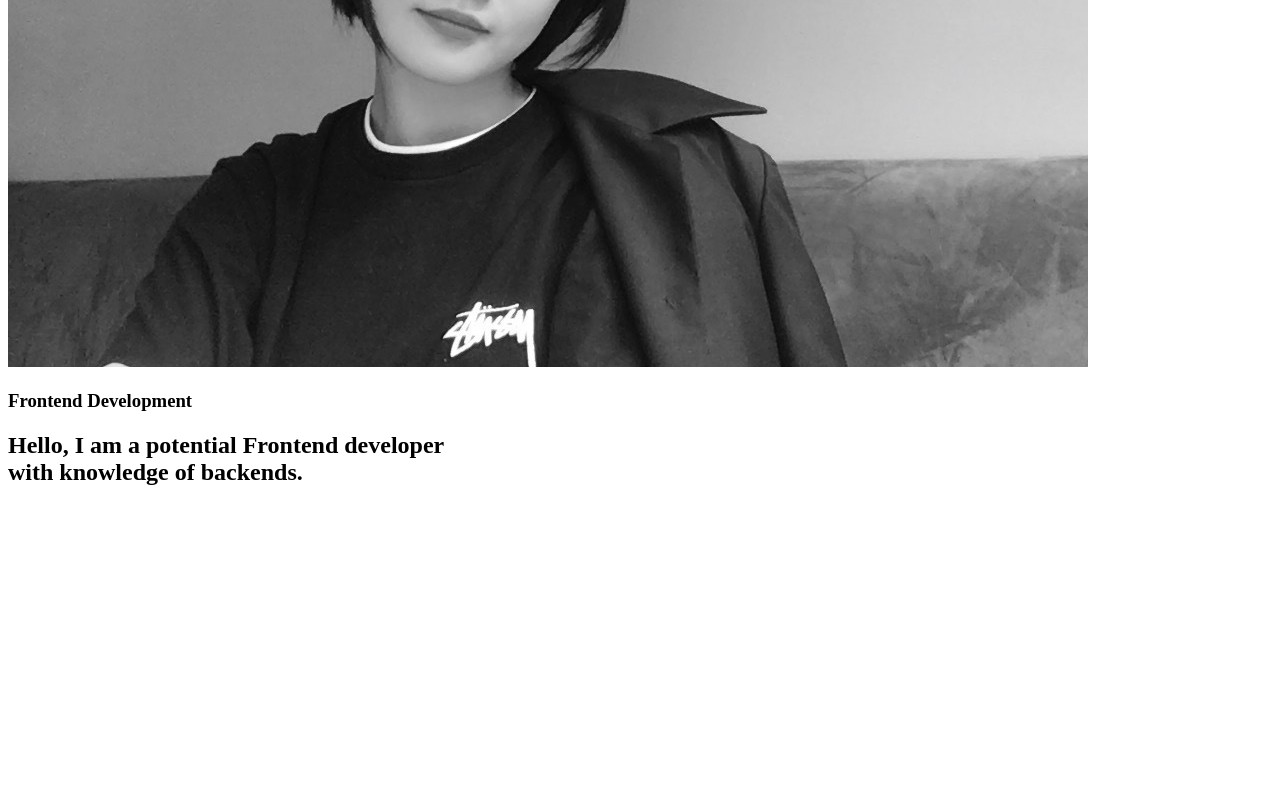
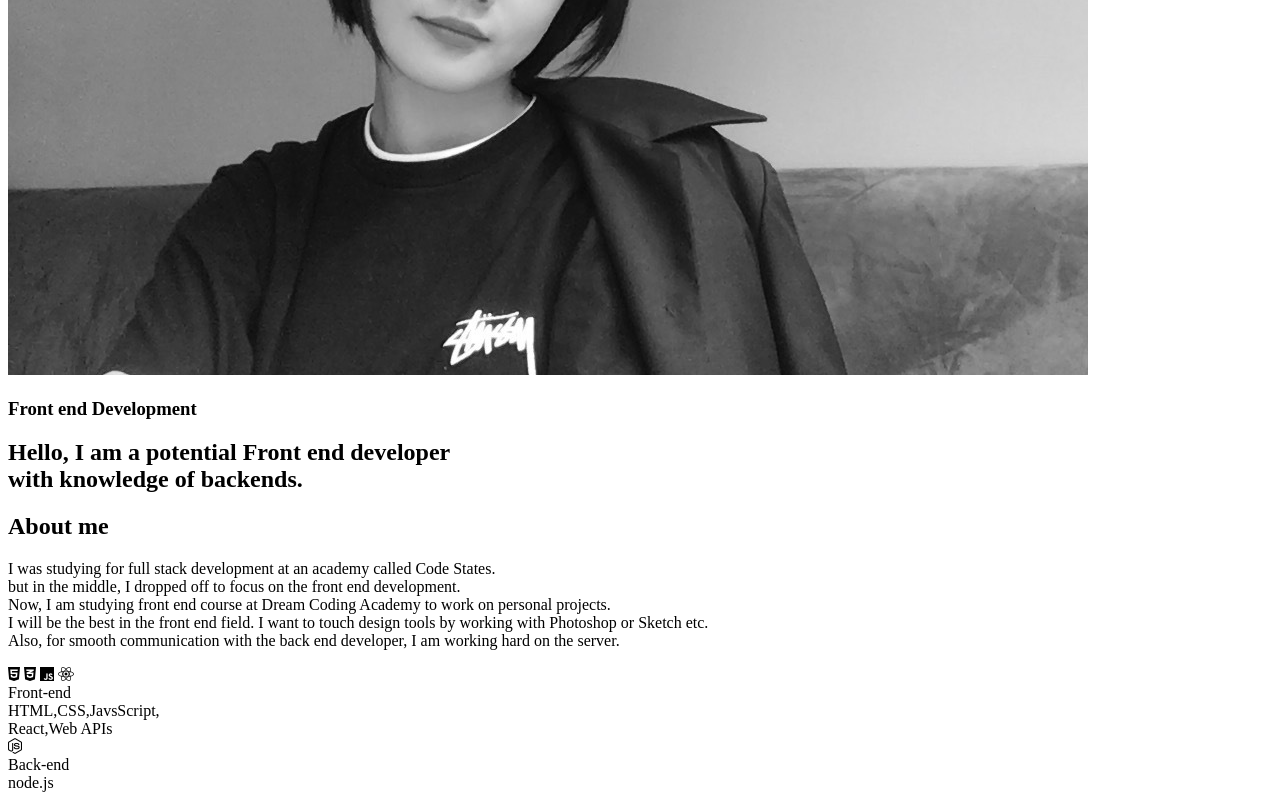
Before and after one commit to kangmuni/portfolio, a plain HTML site: page index.html in a window 1280 px wide. Shown: the part 536-1336 px from the top of the page. Before the commit the page ends 1042 px from the top, so only its background shows below. Drawn offline with Linux system fonts and the light colour scheme.

Commit message:
HTML:About

```diff
--- a/index.html
+++ b/index.html
@@ -19,6 +19,12 @@
       href="https://fonts.googleapis.com/css2?family=Roboto:wght@400;500;700&display=swap"
       rel="stylesheet"
     />
+    <link
+    rel="stylesheet"
+    href="https://use.fontawesome.com/releases/v5.15.1/css/all.css"
+    integrity="sha384-vp86vTRFVJgpjF9jiIGPEEqYqlDwgyBgEF109VFjmqGmIY/Y4HV4d3Gp2irVfcrp"
+    crossorigin="anonymous"
+    />
     <script src="main.js" defer></script>
   </head>
   <body>
@@ -35,35 +41,71 @@
         </ul>
       </div>
     </nav>
+
     <!-- Home -->
     <section id="home">
       <main class="home__outer">
-        <article class="Home__inner">
-            <h1 class="home__title">KANG MUNI</h1>
+        <main class="Home__inner">
+            <h1 class="home__title">Kang Muni</h1>
             <div>
             <img
             src="images/muni.png"
             alt="Muni's profile photo"
             class="home__avater"
             />
-            <h3 class="home__subtitle">Frontend Development</h3>
+            <h3 class="home__subtitle">Front end Development</h3>
             <h2 class="home__description">
-              Hello, I am a potential Frontend developer <br />
+              Hello, I am a potential Front end developer <br />
               with knowledge of backends.</h2>
             </div>
-        </article>
+        </main>
       </main>
     </section>
 
     <!-- About -->
-    <section id="about"></section>
+    <section id="about">
+    <h1>About me</h1>
+    <p>
+      I was studying for full stack development at an academy called Code States.<br />
+      but in the middle, I dropped off to focus on the front end development.<br />
+      Now, I am studying front end course at Dream Coding Academy to work on personal projects.<br />
+      I will be the best in the front end field. I want to touch design tools by working with Photoshop or Sketch etc.<br />
+      Also, for smooth communication with the back end developer, I am working hard on the server.<br />
+    </p>
+    <div class="about__major">
+      <div class="major">
+        <div class="major__icon">
+          <i class="fab fa-html5"></i>
+          <i class="fab fa-css3-alt"></i>
+          <i class="fab fa-js"></i>
+          <i class="fab fa-react"></i>
+        </div>
+        <div class="major__title">Front-end</div>
+        <div class="major__description">
+          HTML,CSS,JavsScript,<br />
+          React,Web APIs
+        </div>
+      </div>
+      <div class="major">
+        <div class="major__icon">
+          <i class="fab fa-node-js"></i>
+        </div>
+        <div class="major__title">Back-end</div>
+        <div class="major__description">node.js</div>
+      </div>
+    </div>
+    </section>
+
     <!-- Skills -->
     <section id="skills"></section>
+
     <!-- Work -->
     <section id="work"></section>
+
     <!-- Testimonials -->
-    <section id="testimonials"></section>
+
     <!-- Contact -->
     <section id="contact"></section>
+
   </body>
 </html>
```
